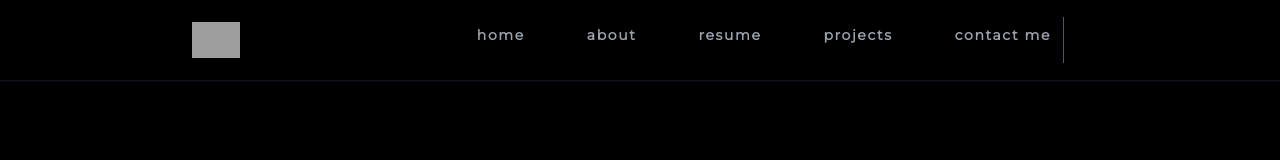
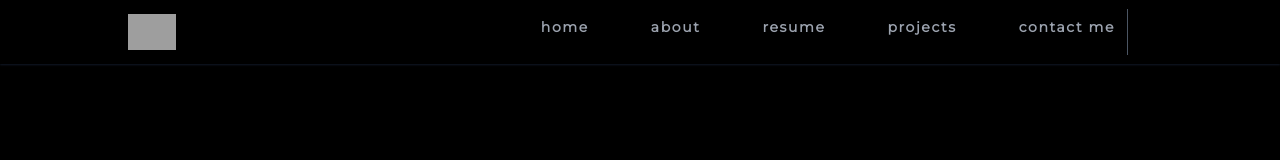
Before and after one commit to tmnrp/portfolio, a Next.js app: page / in a window 1280 px wide. Shown: the top 160 px of the page. Built offline with nearby package versions, Linux system fonts and the light colour scheme; grey boxes are pictures that could not be loaded; some icons are missing.

Commit message:
home and header styling fixed

```diff
--- a/components/About.tsx
+++ b/components/About.tsx
@@ -8,7 +8,7 @@ export const About = () => {
           clipped-container px-4 bg-[#F5F5F4]
         `}
       >
-        <div className="h-64">about</div>
+        <div className="h-[1800px]">about</div>
       </div>
     </div>
   );
--- a/components/Container.tsx
+++ b/components/Container.tsx
@@ -11,7 +11,7 @@ export const Container = ({
   ...props
 }: IContainer) => {
   return (
-    <div className={`max-w-4xl mx-auto ${className}`} {...props}>
+    <div className={`w-full max-w-5xl mx-auto ${className}`} {...props}>
       {children}
     </div>
   );
--- a/components/Header.tsx
+++ b/components/Header.tsx
@@ -9,8 +9,7 @@ export const Header = () => {
   return (
     <header
       className={`
-        px-4
-        py-2 md:py-4
+        h-16 flex items-center
         sticky top-0 z-10 shadow-sm shadow-gray-900 bg-black text-gray-400
       `}
     >
--- a/pages/index.tsx
+++ b/pages/index.tsx
@@ -6,6 +6,7 @@ const Main = () => {
   return (
     <>
       <Home />
+      <About />
     </>
   );
 };
--- a/styles/globals.css
+++ b/styles/globals.css
@@ -13,7 +13,7 @@
 }
 
 html {
-  scroll-padding-top: 4rem;
+  scroll-padding-top: 64px;
 }
 
 .clipped-container-home {
```
